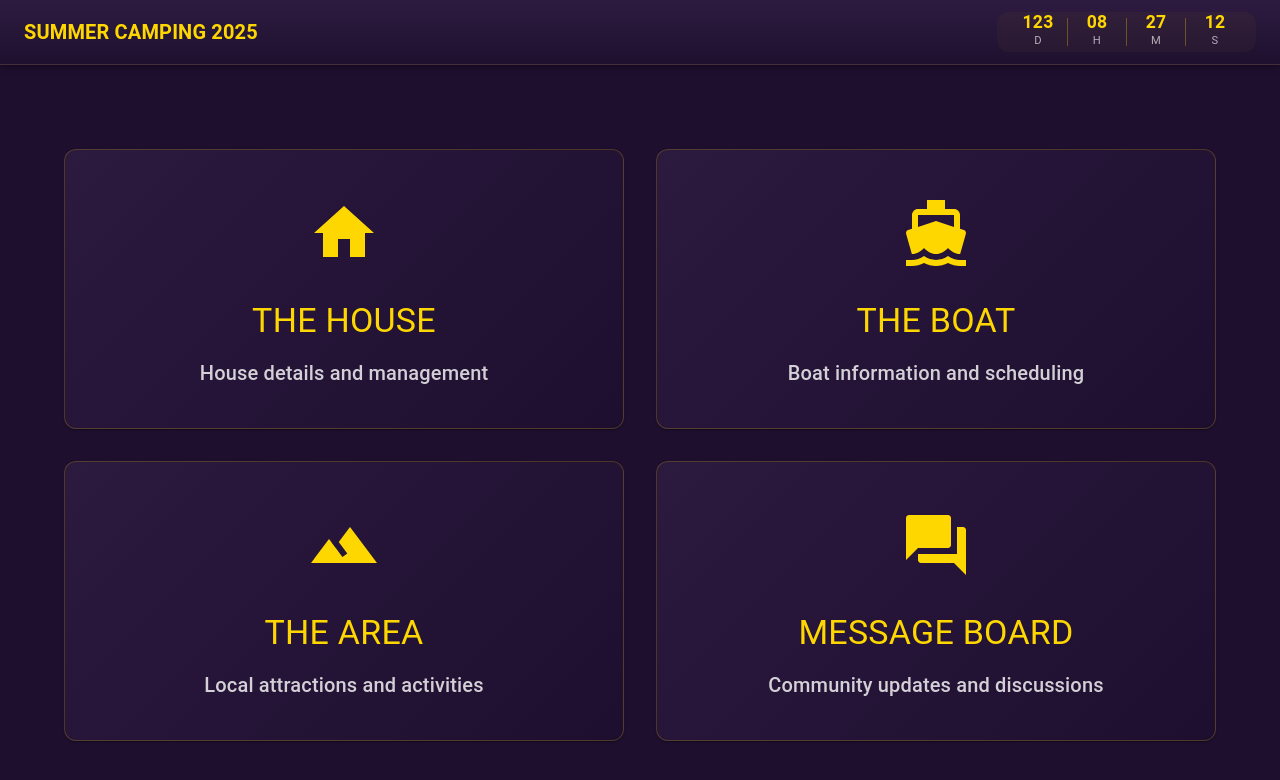
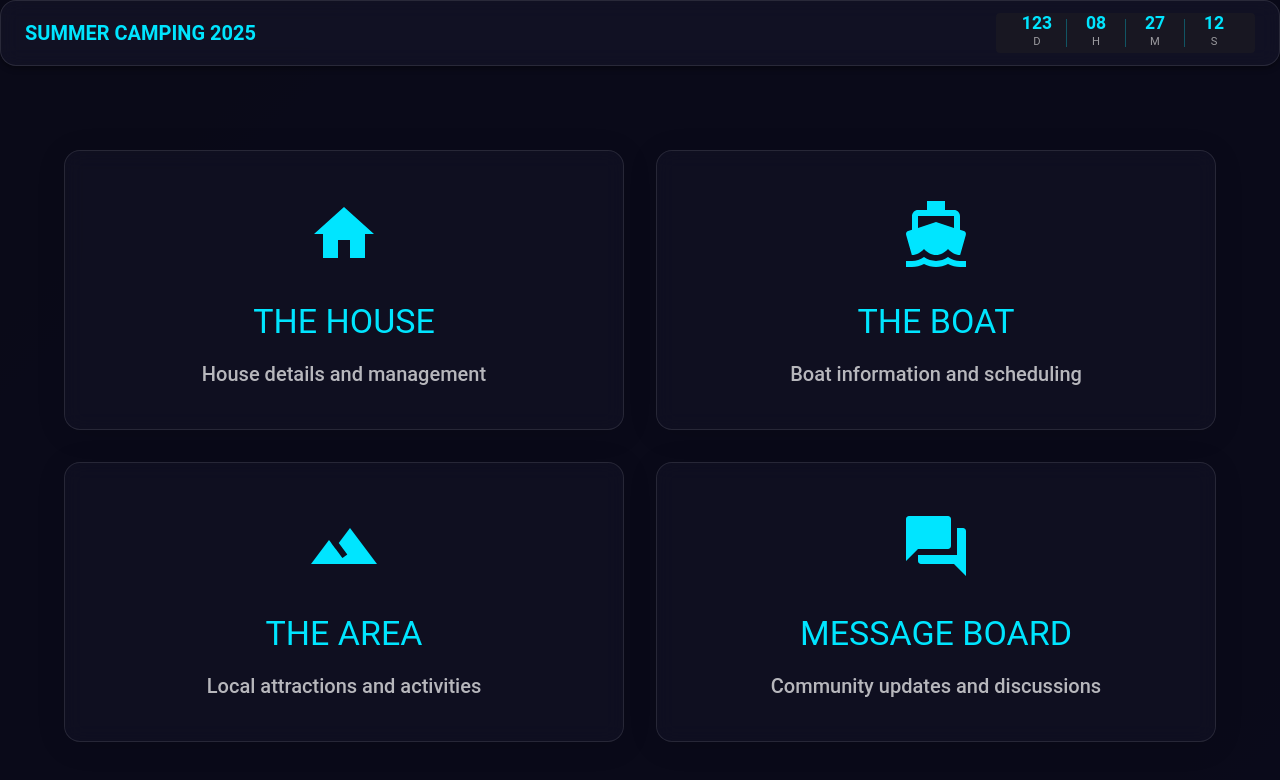
Before and after one commit to andyfreed/summercamping2025, a React (Create React App) app: page / in a window 1280 px wide. Shown: the top 780 px of the page. Built offline with nearby package versions, Linux system fonts and the light colour scheme; no server answers; a web font is replaced by a local one.

Commit message:
updated theme with modern glassmorphism design

```diff
--- a/src/App.js
+++ b/src/App.js
@@ -14,47 +14,76 @@ const theme = createTheme({
   palette: {
     mode: 'dark',
     primary: {
-      main: '#FFD700',
-      light: '#FFE55C',
-      dark: '#CC9900',
+      main: '#00e5ff',
+      light: '#6effff',
+      dark: '#00b2cc',
+      contrastText: '#000000',
     },
     secondary: {
-      main: '#9B4DCA',
-      light: '#B679E3',
-      dark: '#7A2BAD',
+      main: '#ff00e5',
+      light: '#ff6eff',
+      dark: '#c800b2',
+      contrastText: '#ffffff',
     },
     background: {
-      default: '#1E0F2F',
-      paper: '#2D1B40',
+      default: 'rgba(10, 10, 25, 0.95)',
+      paper: 'rgba(20, 20, 40, 0.7)',
     },
     text: {
-      primary: '#FFFFFF',
-      secondary: 'rgba(255, 255, 255, 0.8)',
+      primary: '#ffffff',
+      secondary: 'rgba(255, 255, 255, 0.7)',
     },
     error: {
-      main: '#FF6B6B',
+      main: '#ff4444',
     },
     warning: {
-      main: '#FFB347',
+      main: '#ffbb33',
     },
     success: {
-      main: '#66BB6A',
+      main: '#00c851',
     },
   },
-  shape: {
-    borderRadius: 12,
+  typography: {
+    fontFamily: '"Poppins", "Roboto", "Helvetica", "Arial", sans-serif',
+    h1: {
+      background: 'linear-gradient(45deg, #00e5ff, #ff00e5)',
+      WebkitBackgroundClip: 'text',
+      WebkitTextFillColor: 'transparent',
+      fontWeight: 700,
+    },
+    h2: {
+      background: 'linear-gradient(45deg, #00e5ff, #ff00e5)',
+      WebkitBackgroundClip: 'text',
+      WebkitTextFillColor: 'transparent',
+      fontWeight: 600,
+    },
+    h3: {
+      background: 'linear-gradient(45deg, #00e5ff, #ff00e5)',
+      WebkitBackgroundClip: 'text',
+      WebkitTextFillColor: 'transparent',
+      fontWeight: 600,
+    },
   },
   components: {
+    MuiCssBaseline: {
+      styleOverrides: {
+        body: {
+          background: 'linear-gradient(135deg, #0a0a19 0%, #1a1a33 100%)',
+          minHeight: '100vh',
+        },
+      },
+    },
     MuiCard: {
       styleOverrides: {
         root: {
-          border: '1px solid rgba(255, 215, 0, 0.2)',
-          background: 'linear-gradient(135deg, rgba(45, 27, 64, 0.95) 0%, rgba(30, 15, 47, 0.95) 100%)',
-          backdropFilter: 'blur(8px)',
-          transition: 'all 0.3s ease-in-out',
+          background: 'rgba(20, 20, 40, 0.5)',
+          backdropFilter: 'blur(10px)',
+          borderRadius: '16px',
+          border: '1px solid rgba(255, 255, 255, 0.1)',
+          boxShadow: '0 4px 30px rgba(0, 0, 0, 0.1)',
           '&:hover': {
-            border: '1px solid rgba(255, 215, 0, 0.5)',
-            boxShadow: '0 8px 32px rgba(255, 215, 0, 0.15)',
+            boxShadow: '0 8px 32px rgba(0, 229, 255, 0.1)',
+            border: '1px solid rgba(0, 229, 255, 0.2)',
           },
         },
       },
@@ -62,19 +91,19 @@ const theme = createTheme({
     MuiAppBar: {
       styleOverrides: {
         root: {
-          background: 'linear-gradient(180deg, rgba(45, 27, 64, 0.98) 0%, rgba(30, 15, 47, 0.98) 100%)',
-          backdropFilter: 'blur(8px)',
-          borderBottom: '1px solid rgba(255, 215, 0, 0.1)',
+          background: 'rgba(10, 10, 25, 0.8)',
+          backdropFilter: 'blur(10px)',
+          borderBottom: '1px solid rgba(255, 255, 255, 0.1)',
         },
       },
     },
     MuiFab: {
       styleOverrides: {
         root: {
-          background: 'linear-gradient(135deg, #FFD700 0%, #CC9900 100%)',
-          color: '#1E0F2F',
+          background: 'linear-gradient(45deg, #00e5ff, #ff00e5)',
+          color: '#ffffff',
           '&:hover': {
-            background: 'linear-gradient(135deg, #FFE55C 0%, #FFD700 100%)',
+            background: 'linear-gradient(45deg, #ff00e5, #00e5ff)',
           },
         },
       },
@@ -82,37 +111,36 @@ const theme = createTheme({
     MuiButton: {
       styleOverrides: {
         root: {
+          borderRadius: '8px',
           textTransform: 'none',
-          borderRadius: 8,
+          fontWeight: 500,
         },
         contained: {
-          background: 'linear-gradient(135deg, #FFD700 0%, #CC9900 100%)',
-          color: '#1E0F2F',
+          background: 'linear-gradient(45deg, #00e5ff, #ff00e5)',
+          color: '#ffffff',
           '&:hover': {
-            background: 'linear-gradient(135deg, #FFE55C 0%, #FFD700 100%)',
+            background: 'linear-gradient(45deg, #ff00e5, #00e5ff)',
+          },
+        },
+        outlined: {
+          borderColor: '#00e5ff',
+          color: '#00e5ff',
+          '&:hover': {
+            borderColor: '#ff00e5',
+            color: '#ff00e5',
           },
         },
       },
     },
-  },
-  typography: {
-    h1: {
-      background: 'linear-gradient(135deg, #FFD700 0%, #FFE55C 100%)',
-      WebkitBackgroundClip: 'text',
-      WebkitTextFillColor: 'transparent',
-      backgroundClip: 'text',
-    },
-    h2: {
-      background: 'linear-gradient(135deg, #FFD700 0%, #FFE55C 100%)',
-      WebkitBackgroundClip: 'text',
-      WebkitTextFillColor: 'transparent',
-      backgroundClip: 'text',
-    },
-    h3: {
-      background: 'linear-gradient(135deg, #FFD700 0%, #FFE55C 100%)',
-      WebkitBackgroundClip: 'text',
-      WebkitTextFillColor: 'transparent',
-      backgroundClip: 'text',
+    MuiPaper: {
+      styleOverrides: {
+        root: {
+          background: 'rgba(20, 20, 40, 0.5)',
+          backdropFilter: 'blur(10px)',
+          borderRadius: '16px',
+          border: '1px solid rgba(255, 255, 255, 0.1)',
+        },
+      },
     },
   },
 });
```
